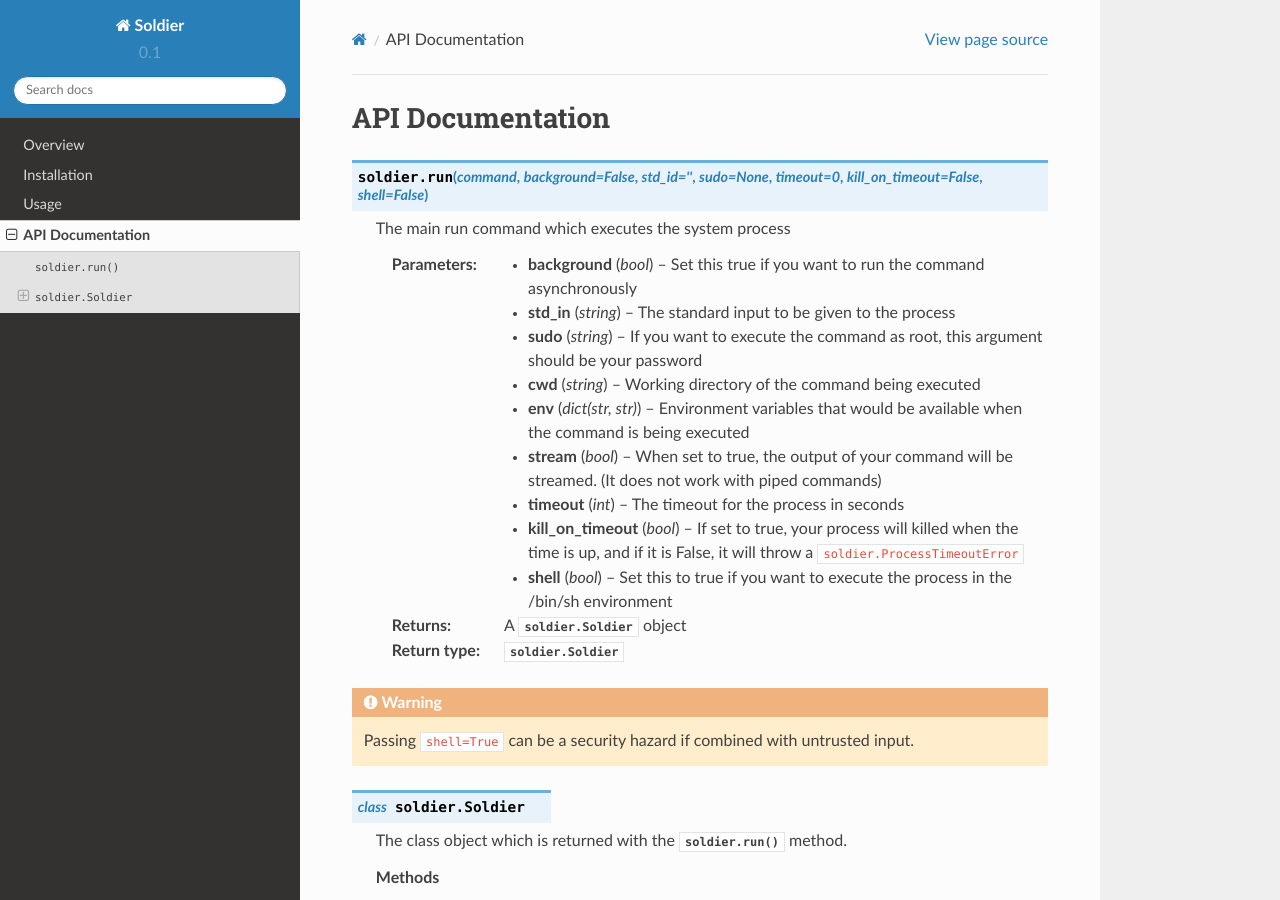
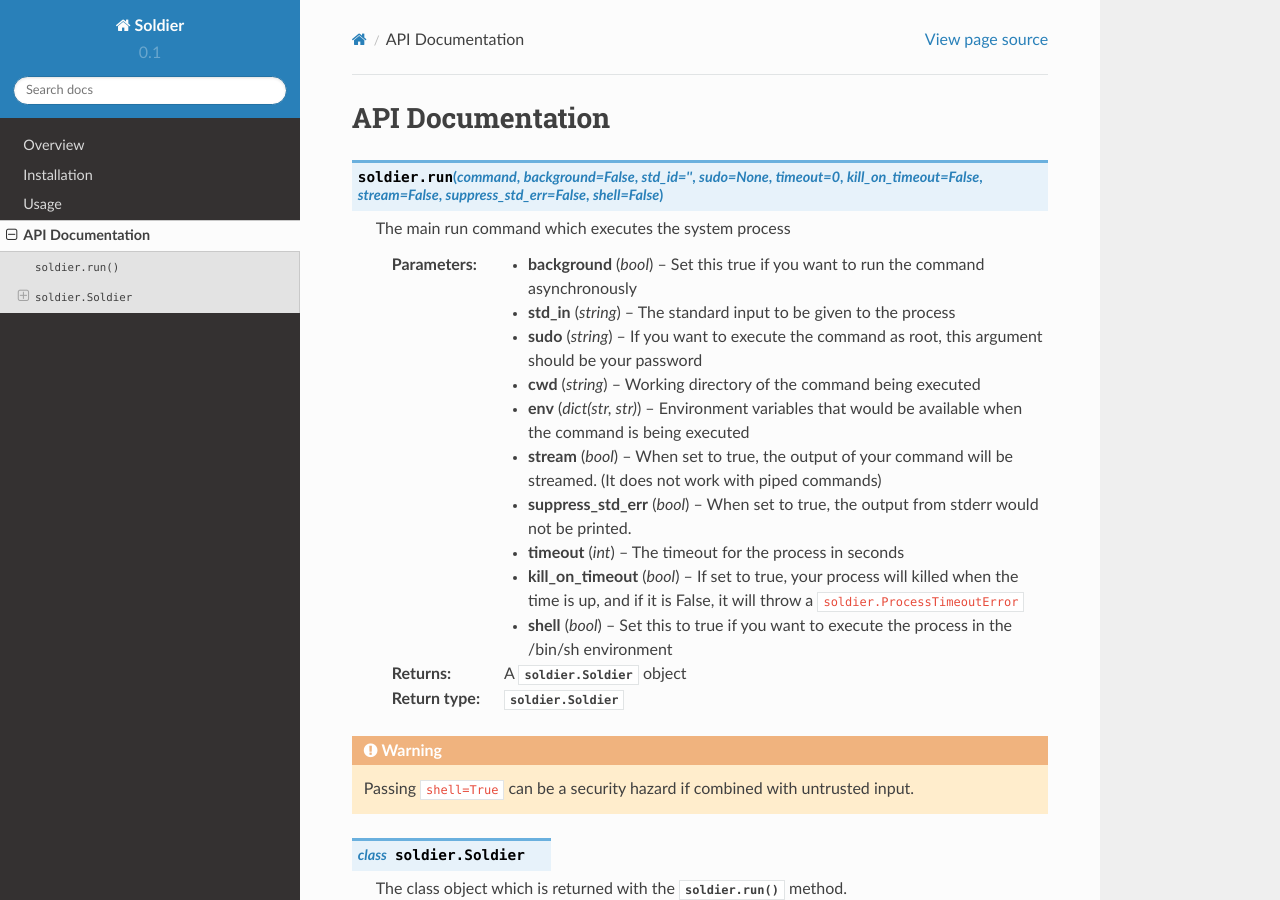
Before and after one commit to yashmehrotra/soldier, a Sphinx documentation site: the page built from docs/api_documentation.rst, in a window 1280 px wide and 900 px high. Built offline with Sphinx 7.4.7 and the Read the Docs theme 2.0.0, drawn with Linux system fonts in a browser that asks for light colours; pages that are not in the unit, such as notebooks, are missing from menus.

Commit message:
Add suppress_std_err

```diff
--- a/docs/api_documentation.rst
+++ b/docs/api_documentation.rst
@@ -1,7 +1,7 @@
 API Documentation
 =================
 
-.. function:: soldier.run(command, background=False, std_id='', sudo=None, timeout=0, kill_on_timeout=False, shell=False)
+.. function:: soldier.run(command, background=False, std_id='', sudo=None, timeout=0, kill_on_timeout=False, stream=False, suppress_std_err=False, shell=False)
 
     The main run command which executes the system process
 
@@ -17,6 +17,8 @@
     :type env: dict(str, str)
     :param stream: When set to true, the output of your command will be streamed. (It does not work with piped commands)
     :type stream: bool
+    :param suppress_std_err: When set to true, the output from stderr would not be printed.
+    :type suppress_std_err: bool
     :param timeout: The timeout for the process in seconds
     :type timeout: int
     :param kill_on_timeout: If set to true, your process will killed when the time is up, and if it is False, it will throw a ``soldier.ProcessTimeoutError``
```
Also changed, not shown: CHANGELOG.md (+1 -0 lines), 1 other file.
